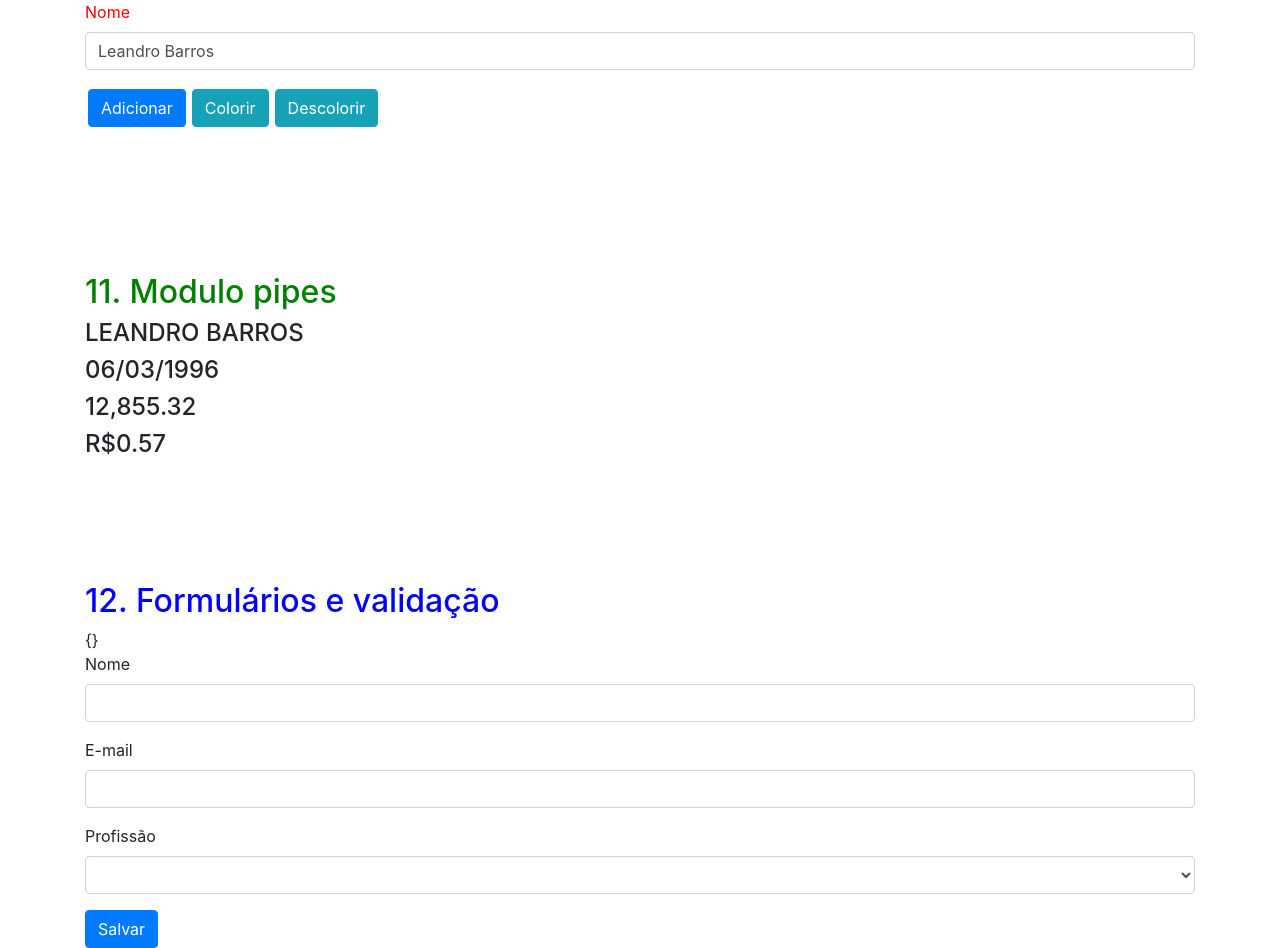
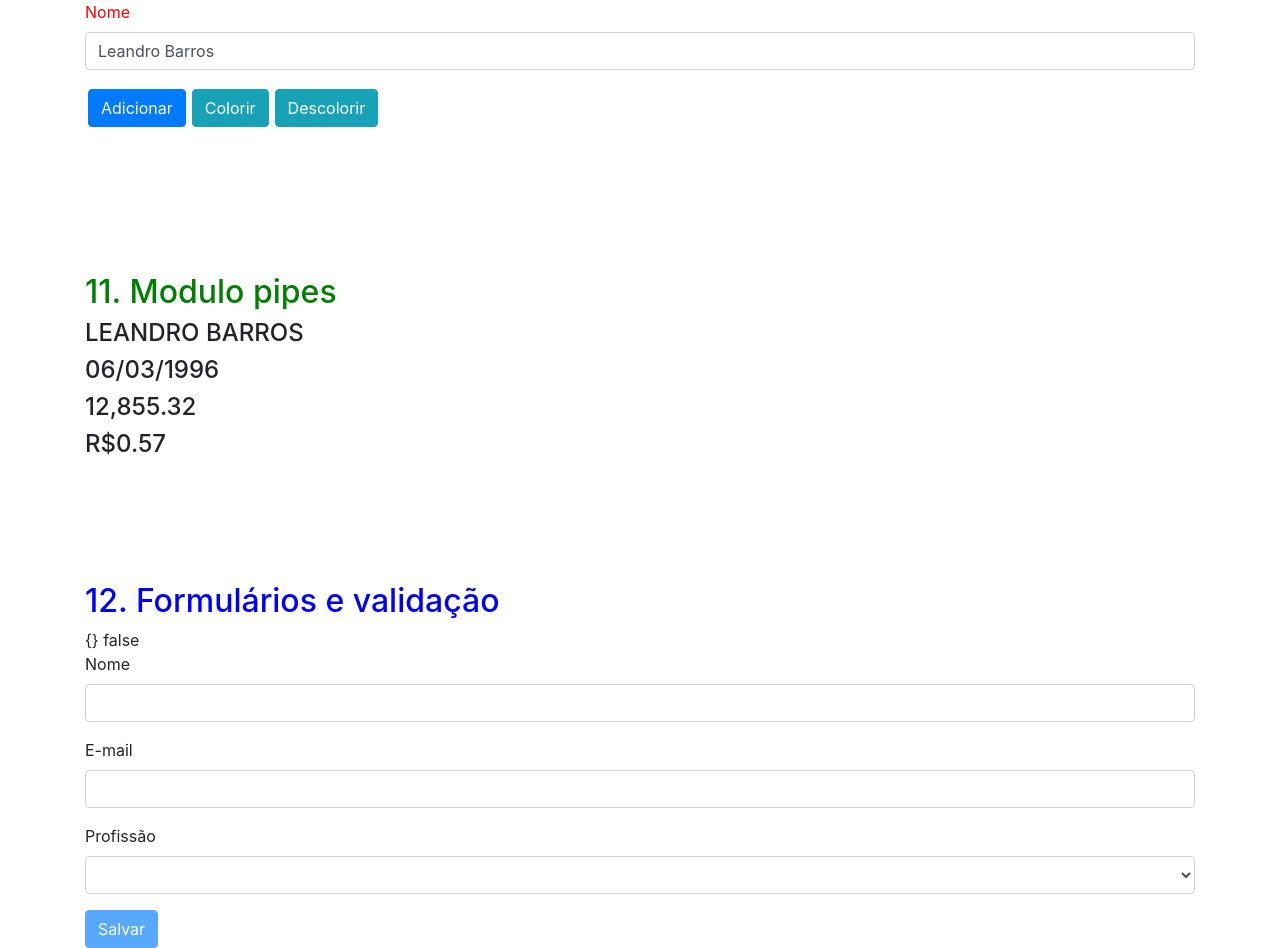
Before and after one commit to leandro-barros/primeiros-passos-angular, an Angular app: page / in a window 1280 px wide. Built offline with nearby package versions, Linux system fonts and the light colour scheme.

Commit message:
12.7. Adicionando validação em formulários.

```diff
--- a/src/app/formularios-validacao/formularios-validacao.component.html
+++ b/src/app/formularios-validacao/formularios-validacao.component.html
@@ -1,30 +1,31 @@
 <div class="container">
-  <!-- Imprime o object json com Two-way binding -->
+
   {{ cliente | json }}
-    <!-- ngNoForm - Faz com que o angular pare de gerenciar o formulário. -->
+  {{ usuarioForm.valid }}
+
   <form  #usuarioForm="ngForm" (ngSubmit)="salvar(usuarioForm)">
 
     <div class="form-group">
       <label class="form-control-label">Nome</label>
-      <input type="text" class="form-control" name="nome" [(ngModel)]="cliente.nome">
-      <!-- ngModel - Cria instância de controler de form do tipo formController vinculando com o input do formulário,
-        sem o twoei-data-binding, apenas para registrar o controle no formulário  -->
+      <input type="text" class="form-control" name="nome" [(ngModel)]="cliente.nome" required minlength="10">
+
     </div>
 
     <div class="form-group">
       <label class="form-control-label">E-mail</label>
-      <input type="text" class="form-control" name="email" [(ngModel)]="cliente.email">
+      <input type="text" class="form-control" name="email" [(ngModel)]="cliente.email" required email>
     </div>
 
     <div class="form-group">
       <label class="form-control-label">Profissão</label>
-      <select class="form-control" name="profissao" [(ngModel)]="cliente.profissao">
+      <select class="form-control" name="profissao" [(ngModel)]="cliente.profissao" required>
         <option value="">Selecione</option>
         <option *ngFor="let profissao of profissoes" [value]="profissao">{{ profissao }}</option>
       </select>
     </div>
 
-    <button type="submit" class="btn btn-primary">Salvar</button>
+    <button type="submit" class="btn btn-primary"
+      [disabled]="!usuarioForm.valid">Salvar</button>
   </form>
 
 </div>
--- a/src/app/formularios-validacao/formularios-validacao.component.ts
+++ b/src/app/formularios-validacao/formularios-validacao.component.ts
@@ -24,8 +24,8 @@
     // this.cliente.email = form.value.email;
     // this.cliente.profissao = form.value.profissao;
 
-    console.log(form.value);
-    console.log(this.cliente);
+    console.log(form);
+    // console.log(this.cliente);
   }
 
 }
```
